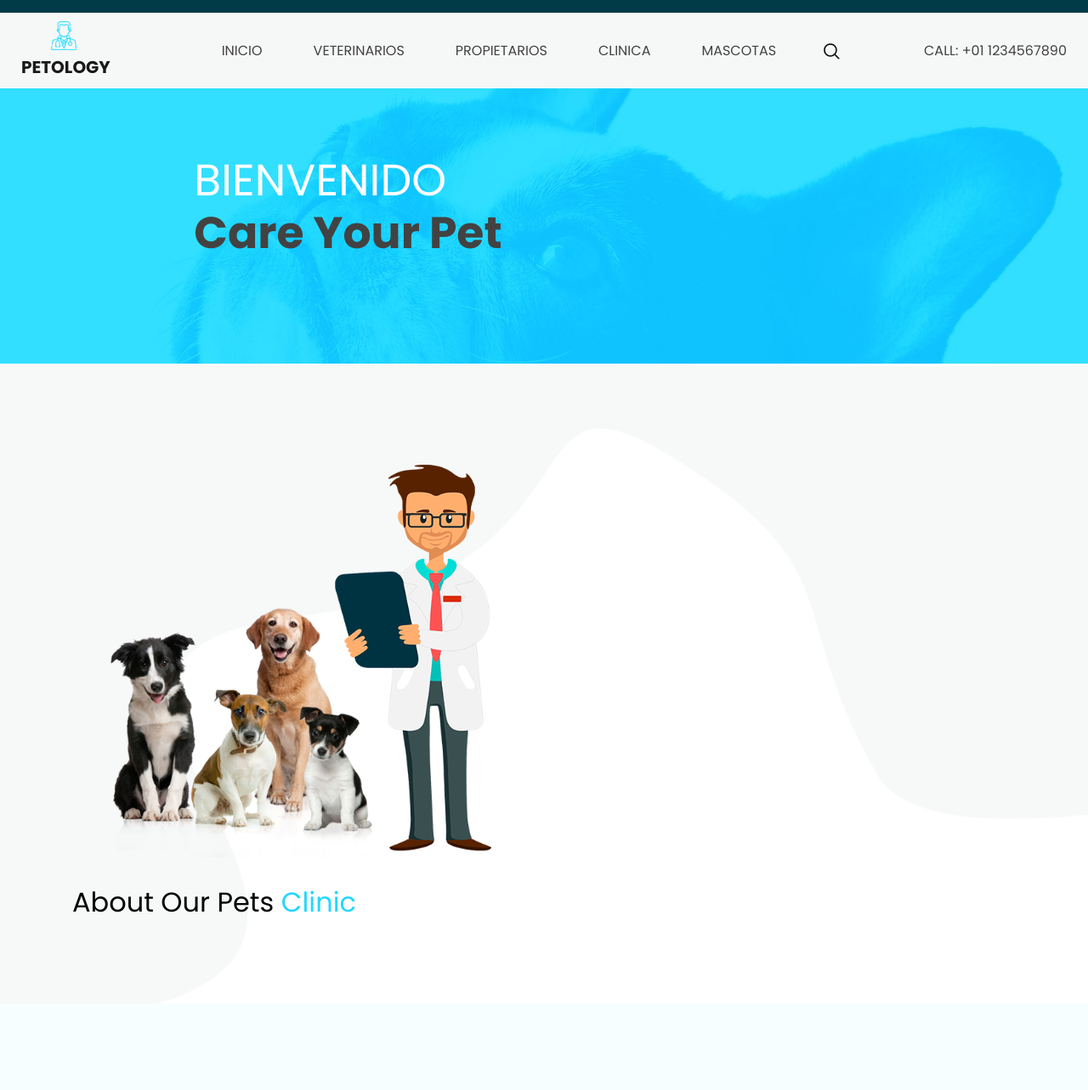
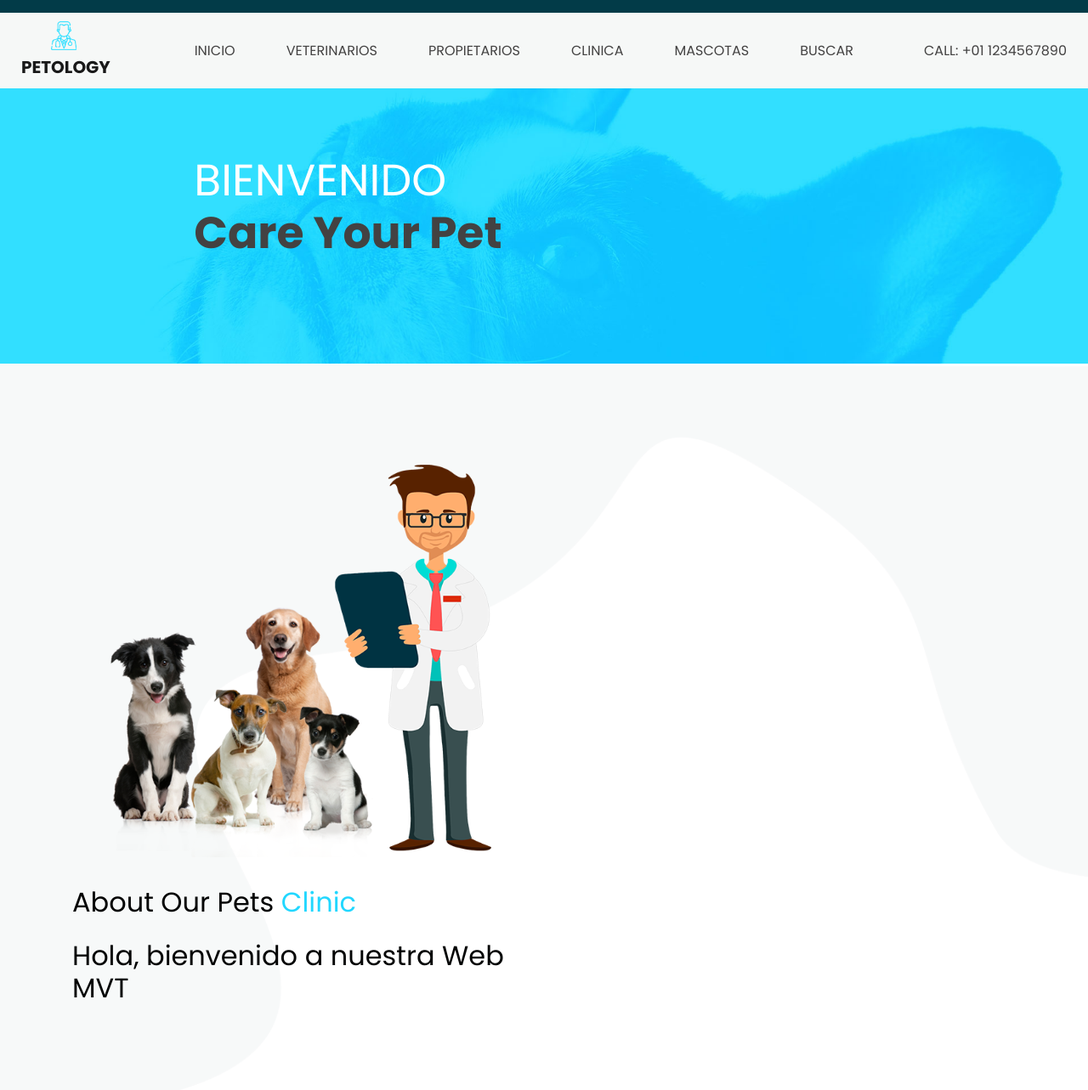
Before and after one commit to svidal716/proyectoFinal, a Django app: page /AppVet/ in a window 1280 px wide. Shown: the whole page at 85% size. Before the commit the page ends 1074 px from the top, so only its background shows below. Run offline with Django 4.2, Linux system fonts and the light colour scheme; some libraries are stand-ins or nearby versions.

Commit message:
Creacion Readme / Modificacion Inicio

```diff
--- a/AppVet/templates/AppVet/inicio.html
+++ b/AppVet/templates/AppVet/inicio.html
@@ -62,14 +62,14 @@
                 <li class="nav-item">
                   <a class="nav-link" href="{% url 'historiaClinica' %}"> Clinica</a>
                 </li>
-
                 <li class="nav-item">
                   <a class="nav-link" href="{% url 'mascotas' %}"> Mascotas </a>
                 </li>
+                <li class="nav-item">
+                  <a class="nav-link" href="{% url 'busquedaVeterinario' %}"> Buscar </a>
+                </li>
               </ul>
-              <form class="form-inline my-2 my-lg-0 ml-0 ml-lg-4 mb-3 mb-lg-0">
-                <button class="btn  my-2 my-sm-0 nav_search-btn" type="submit"></button>
-              </form>
+
             </div>
             <div class="quote_btn-container  d-flex justify-content-center">
               <a href="">
@@ -124,6 +124,7 @@
               <span>
                 Clinic
               </span>
+              <p> Hola, bienvenido a nuestra Web MVT</p>
             </h2>
             <p>
 
```
